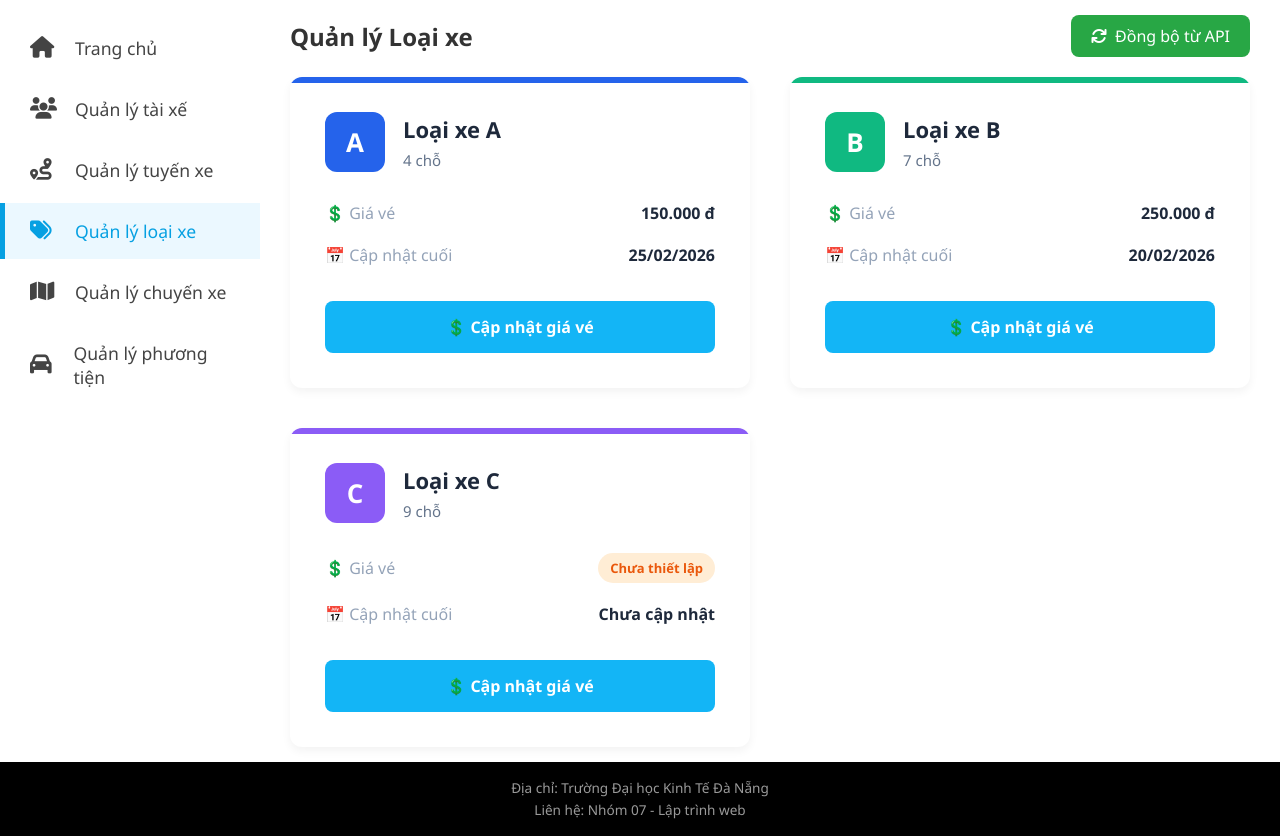
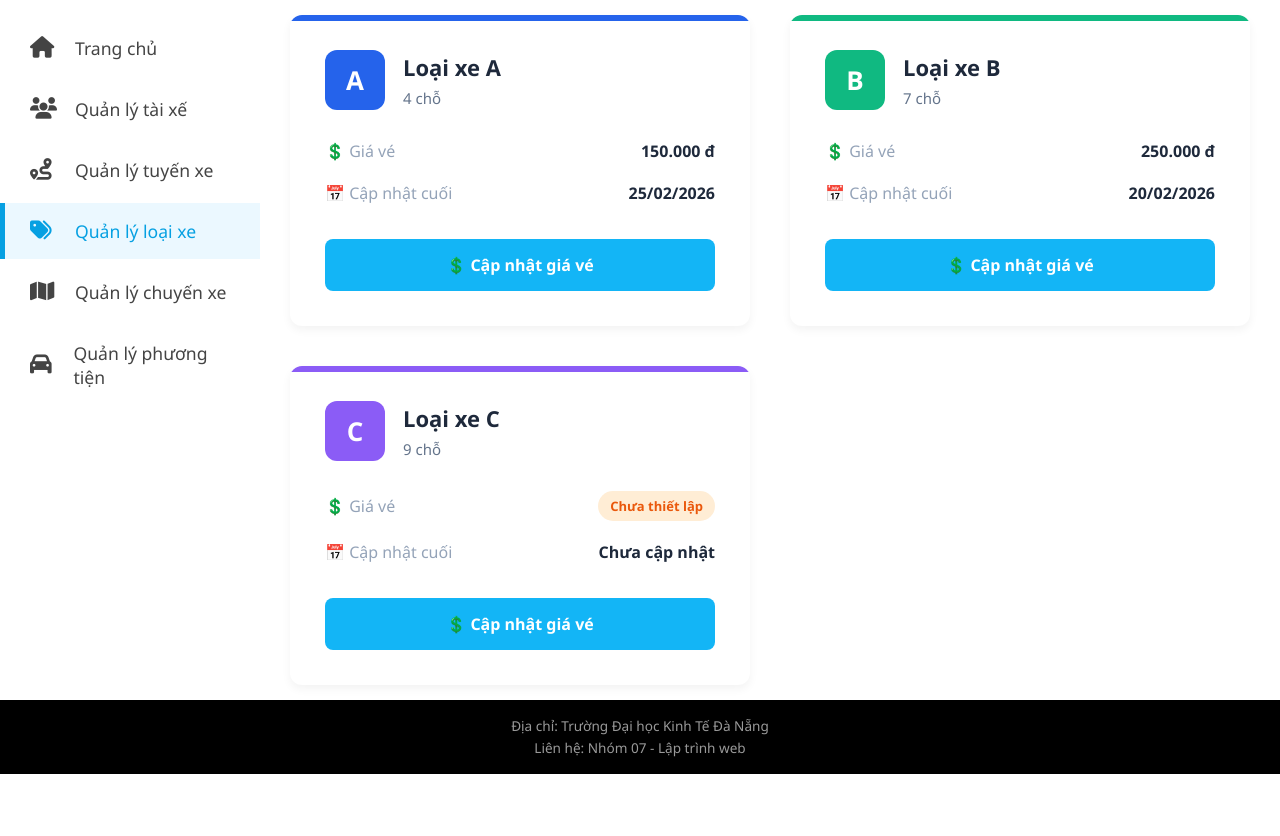
Before and after one commit to NhanLe134/49K14.2_Nhom7_LapTrinhWeb, a Django app: page /quanly_loaixe in a window 1280 px wide. Shown: the part 75-911 px from the top of the page. After the commit the page ends 849 px from the top, so only its background shows below. Run offline with Django 4.2, Linux system fonts and the light colour scheme; data that the repository does not hold is empty.

Commit message:
Adjustment: Automate API sync in views and restore original UI (removed manual sync button)

```diff
--- a/nhaxe/templates/home/quanly_loaixe.html
+++ b/nhaxe/templates/home/quanly_loaixe.html
@@ -56,23 +56,6 @@
         </aside>
 
         <main class="main-content">
-            <div style="display: flex; justify-content: space-between; align-items: center; margin-bottom: 20px;">
-                <h1 style="margin: 0; font-size: 1.5rem; color: #333;">Quản lý Loại xe</h1>
-                <div style="display: flex; gap: 10px;">
-                    <a href="{% url 'api_sync' %}?type=loaixe" class="btn btn-primary" style="background: #28a745; border: none; padding: 10px 20px; border-radius: 8px; color: white; text-decoration: none; font-weight: 500; display: flex; align-items: center; gap: 8px;">
-                        <i class="fa-solid fa-sync"></i> Đồng bộ từ API
-                    </a>
-                </div>
-            </div>
-
-            {% if messages %}
-                {% for message in messages %}
-                    <div class="alert alert-{{ message.tags }}" style="padding: 15px; margin-bottom: 20px; border-radius: 8px; background: #e3f2fd; color: #0d47a1; border: 1px solid #bbdefb;">
-                        {{ message }}
-                    </div>
-                {% endfor %}
-            {% endif %}
-
             <div class="nx-card-grid" id="main-vehicle-grid">
                 <!-- renderVehicles() -->
             </div>
--- a/nhaxe/urls.py
+++ b/nhaxe/urls.py
@@ -44,5 +44,4 @@ urlpatterns = [
     path('taixe_chitietchuyenxe', chuyenxe_views.taixe_chitietchuyenxe, name='taixe_chitietchuyenxe'),
     path('taixe_lotrinh', views.taixe_lotrinh, name='taixe_lotrinh'),
     path('phancongtaixe', views.phancongtaixe, name='phancongtaixe'),
-    path('api-sync/', views.api_sync, name='api_sync'),
 ]
--- a/nhaxe/views.py
+++ b/nhaxe/views.py
@@ -125,36 +125,25 @@ def thong_tin_nha_xe(request):
 
             return JsonResponse({'status': 'success', 'message': 'Cập nhật thông tin thành công!'})
 
-def api_sync(request):
-    from .sync_manager import SyncManager
-    from django.contrib import messages
-
-    model_type = request.GET.get('type', 'all')
-    token = request.session.get('token')
-    sync_mgr = SyncManager(token=token)
-
-    if model_type == 'loaixe':
-        count, msg = sync_mgr.sync_loaixe()
-    elif model_type == 'xe':
-        count, msg = sync_mgr.sync_xe()
-    else:
-        count, msg = sync_mgr.sync_all()
-
-    messages.success(request, msg)
-
-    referrer = request.META.get('HTTP_REFERER', 'nhaxe')
-    return redirect(referrer)
-
 def quanlytuyenxe(request):
     return render(request, 'home/quanlytuyenxe.html')
 
 def quanly_loaixe(request):
+    from .sync_manager import SyncManager
+    # Automatic sync when visiting the page
+    sync_mgr = SyncManager(token=request.session.get('token'))
+    sync_mgr.sync_loaixe()
     return render(request, 'home/quanly_loaixe.html')
 
 def quan_ly_xe(request):
+    from .sync_manager import SyncManager
     nha_xe_id = request.session.get('user_id')
     if not nha_xe_id:
         return redirect('dangnhap')
+
+    # Automatic sync of vehicles and types when visiting the page
+    sync_mgr = SyncManager(token=request.session.get('token'))
+    sync_mgr.sync_all()
 
     # Check if Nhaxe exists locally, create if missing (since we auth via external API)
     nha_xe = Nhaxe.objects.filter(NhaxeID=nha_xe_id).first()
```
